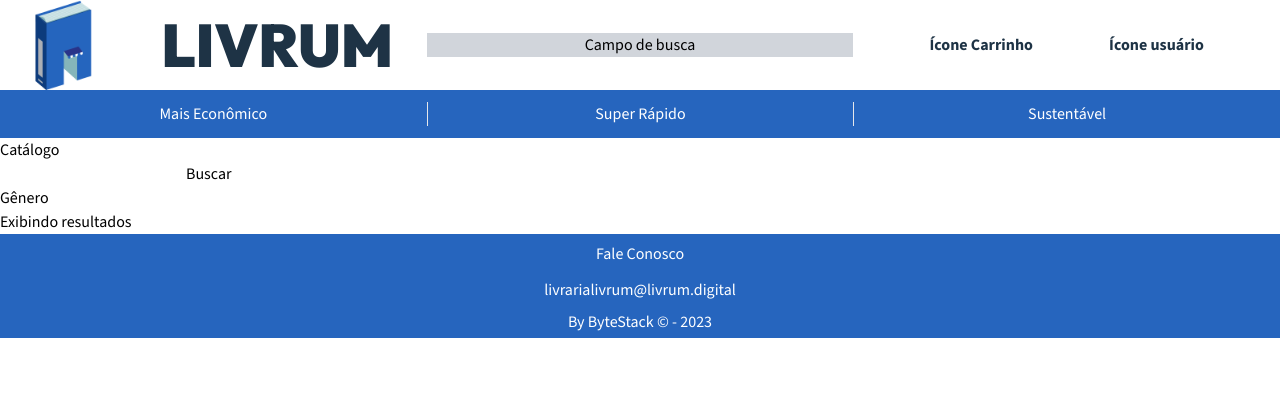
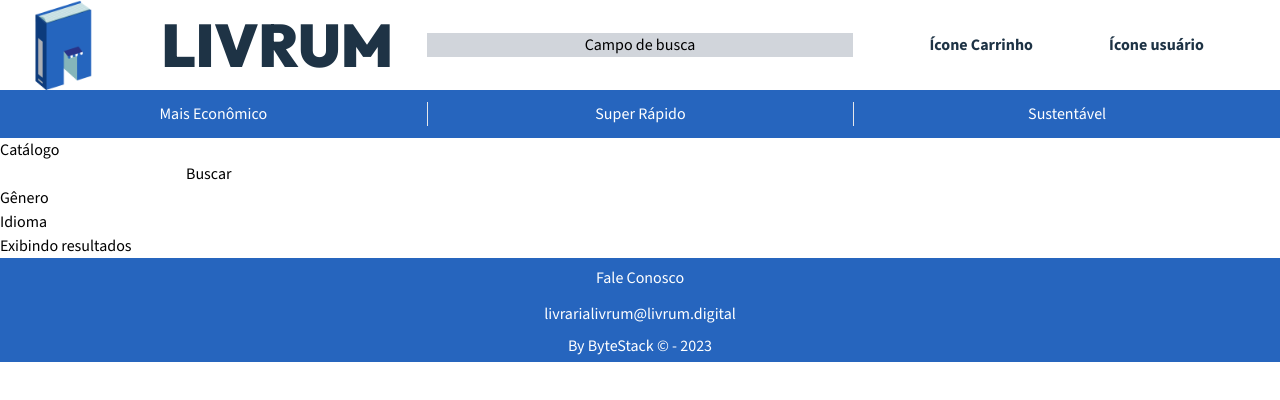
Before and after one commit to byte-stack-uefs/livrum, a Next.js app in the folder phase_4/app/webapp/: page /catalogo in a window 1280 px wide. Shown: the top 400 px of the page. Built offline with nearby package versions, Linux system fonts and the light colour scheme.

Commit message:
Adicionando título do filtro de idioma

```diff
--- a/phase_4/app/webapp/app/catalogo/page.tsx
+++ b/phase_4/app/webapp/app/catalogo/page.tsx
@@ -11,6 +11,8 @@ export default function Page() {
                     <button>Buscar</button>
                     <br />
                     Gênero
+                    <br />
+                    Idioma
                 </div>
                 <div>Exibindo resultados</div>
             </div>
```
